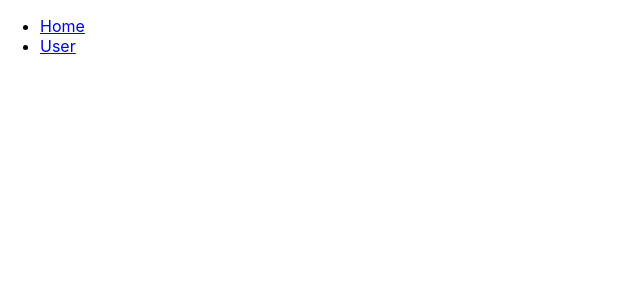
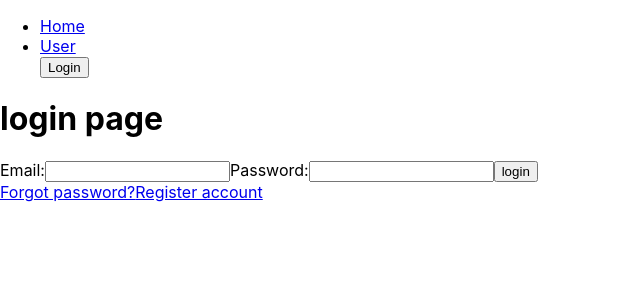
Before and after one commit to kys3923/jeremyTutorialFront, a React (Create React App) app in the folder front/: page /login in a window 1280 px wide. Before the commit this address had no page. Shown: the top 300 px of the page, without its empty margins (0-640 px from the left). Built offline with nearby package versions, Linux system fonts and the light colour scheme.

Commit message:
010523update

```diff
--- a/front/src/App.js
+++ b/front/src/App.js
@@ -3,28 +3,42 @@ import Header from './components/header.js';
 // pages
 import Landing from './pages/Landing.js';
 import User from './pages/User.js';
-// import Register from './pages/userRoutes/Register.js';
-// import Update from './pages/userRoutes/Update.js';
-// import Delete from './pages/userRoutes/Delete.js';
+import Login from './pages/Login';
+import Register from './pages/userRoutes/Register';
 import Tictactoe from './pages/Tictactoe.js';
 
 // imports
-import { BrowserRouter as Router, Route, Routes} from 'react-router-dom';
+import { BrowserRouter as Router, Route, Routes, Navigate, Outlet} from 'react-router-dom';
+import { useState, useEffect } from 'react';
+
 
 function App() {
+
+  const ClientRoute = () => {
+    if(sessionStorage.authToken) {
+      return <Outlet />
+    } else {
+      return <Navigate to='login' />
+    }
+  }
+
   return (
     <Router>
       <Header />
       <Routes>
         <Route path="/" element={<Landing />} />
+        <Route path="login" element={<Login />} />
+        <Route path='register' element={<Register />} />
+
         {/* userRoutes */}
-        <Route path="user" element={<User />} />
-          {/* <Route path='register' element={<Register />} />
-          <Route path='update' element={<Update />} />
-          <Route path='delete' element={<Delete />} />
-        </Route> */}
+        <Route element={<ClientRoute />}>
+          <Route path="user" element={<User />} />
+            {/* <Route path='update' element={<Update />} />
+            <Route path='delete' element={<Delete />} /> */}
 
-        <Route path="tictactoe" element={<Tictactoe />} />
+          <Route path="tictactoe" element={<Tictactoe />} />
+        </Route>
+
       </Routes>
     </Router>
   )
--- a/front/src/components/header.js
+++ b/front/src/components/header.js
@@ -1,9 +1,38 @@
+import { useEffect, useState } from "react";
+import { useNavigate } from "react-router-dom";
+
 const Header = (props) => {
+
+  const [ isAuth, setIsAuth ] = useState(false);
+
+  const navigate = useNavigate();
+
+  useEffect(() => {
+    if (sessionStorage.authToken) {
+      setIsAuth(true)
+    } else {
+      setIsAuth(false)
+    }
+  },[])
+
+  const loginButton = (e) => {
+    e.preventDefault();
+    navigate('/login')
+  }
+
+  const logoutButton = (e) => {
+    e.preventDefault();
+    sessionStorage.clear();
+    window.location.reload(false);
+    navigate('/')
+  }
+
   return (
     <nav>
       <ul>
         <li><a href='/'>Home</a></li>
         <li><a href='/user'>User</a></li>
+        {!isAuth ? <button onClick={loginButton}>Login</button> : <button onClick={logoutButton}>Logout</button>}
       </ul>
     </nav>
   );
--- /dev/null
+++ b/front/src/pages/Login.js
@@ -0,0 +1,78 @@
+import { Link, useNavigate } from 'react-router-dom';
+import axios from 'axios';
+import { useState, useEffect } from 'react';
+
+const Login = (props) => {
+
+  // states
+  const [ formData, setFormData ] = useState({ email: '', password: ''});
+
+  const navigate = useNavigate();
+
+  const { email, password } = formData;
+
+  // handlers
+  const submitForm = async (e) => {
+    e.preventDefault();
+
+    if (email == '' || password == '') {
+      alert('please fill out all the blank form')
+    } else {
+      let request = await axios.post(`${process.env.REACT_APP_SERVER_URL}/auth/login`, formData)
+
+      if(request.data) {
+        sessionStorage.setItem('authToken', request.data.token);
+        sessionStorage.setItem('userId', request.data.user._id);
+        sessionStorage.setItem('address', request.data.user.address);
+        sessionStorage.setItem('contact', request.data.user.contact);
+        sessionStorage.setItem('email', request.data.user.email);
+        sessionStorage.setItem('username', request.data.user.username);
+        navigate('/')
+      }
+
+      return request.data
+    }
+  }
+
+  useEffect(() => {
+    if (sessionStorage.authToken) {
+      navigate('/')
+    }
+  }, [])
+
+  const changeHandler = (e) => {
+    setFormData((prevState) => ({
+      ...prevState,
+      [e.target.name]: e.target.value,
+    }))
+  }
+
+  return (
+    <div>
+      <h1>login page</h1>
+
+      {/* INPUT FORMS */}
+      <form onSubmit={(e) => submitForm(e)}>
+        <label htmlFor='email'>
+          Email:
+        </label>
+        <input type='text' name='email' onChange={changeHandler} />
+        <label htmlFor='password'>
+          Password:
+        </label>
+        <input type='password' name='password' onChange={changeHandler} />
+        <button type='submit'>login</button>
+      </form>
+
+      {/* LINKS */}
+      <div>
+        <a href='#'>Forgot password?</a>
+        <a href='#'>Register account</a>
+      </div>
+
+      <p>{email}</p>
+      <p>{password}</p>
+    </div>
+  );
+}
+export default Login;
--- a/front/src/pages/User.js
+++ b/front/src/pages/User.js
@@ -30,7 +30,6 @@ const User = (props) => {
   },[])
 
   const links = [
-    { name: 'Register', pageNum: 1 },
     { name: 'Update', pageNum: 2 },
     { name: 'Delete', pageNum: 3 },
   ]
--- a/front/src/pages/userRoutes/Register.js
+++ b/front/src/pages/userRoutes/Register.js
@@ -35,7 +35,6 @@ const Register = (props) => {
     // sending Data
     const registerToAPI = async (data) => {
       if (validator(name, email, password)) {
-        console.log(address)
         const response = await axios.post(`${server}/auth/register`, data)
 
       } else {
```
